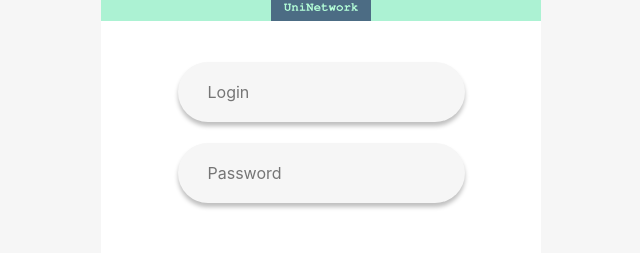
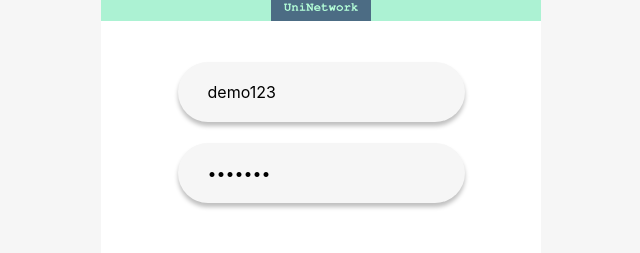
Before and after one commit to KrukowskiJ/EDUHACK2021---UniNetwork, a React (Create React App) app: page / in a window 1280 px wide. Shown: the part 273-526 px from the top of the page, without its empty margins (319-959 px from the left). Built offline with nearby package versions, Linux system fonts and the light colour scheme.

Commit message:
login v2

```diff
--- a/src/views/Login.js
+++ b/src/views/Login.js
@@ -26,10 +26,10 @@ export default () => {
         </BACK_COLOR>
         <Log>
           <Col>
-            <Login placeholder="Login" />
+            <Login placeholder="Login" value="demo123" />
           </Col>
           <Col>
-            <Password placeholder="Password" />
+            <Password placeholder="Password" input type="password" value="demo123" />
           </Col>
           <Col>
             <SignIn onClick={() => { login(true) }} >SIGN IN</SignIn >
```
